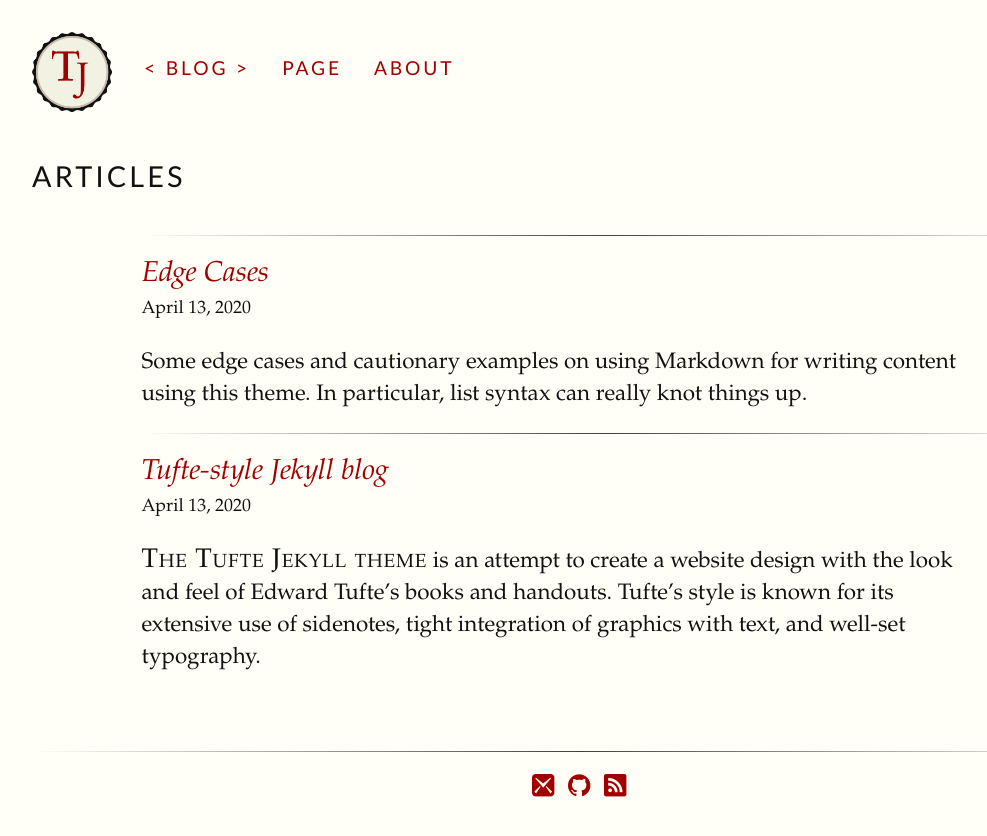
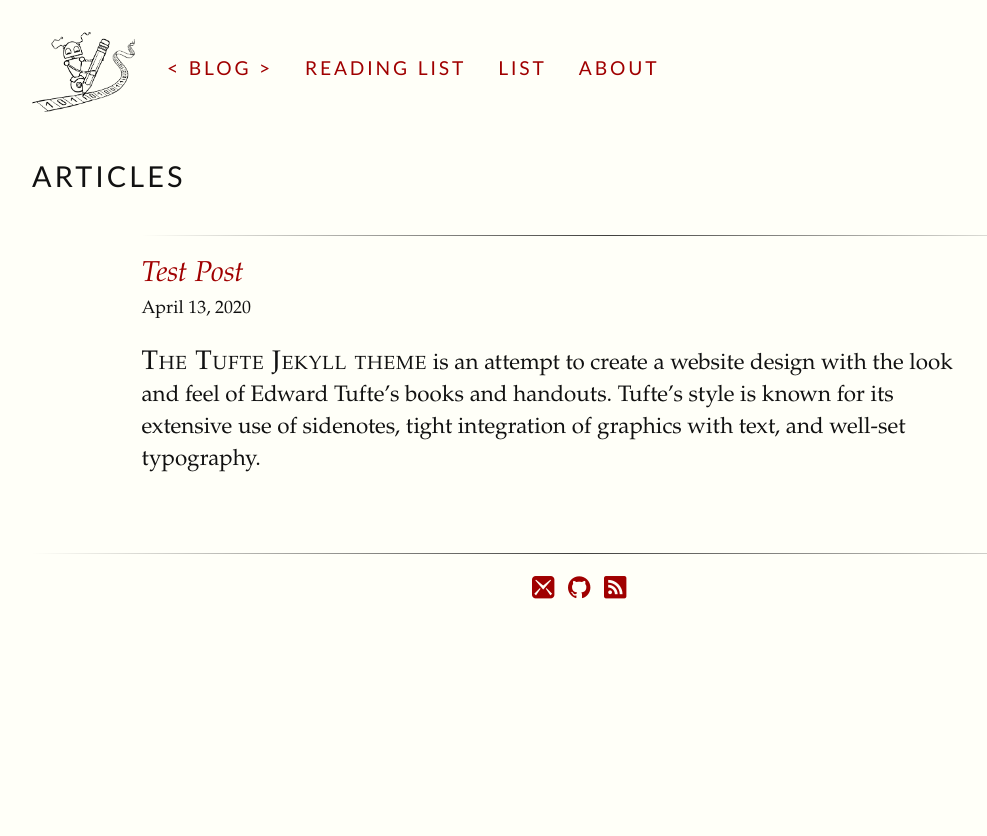
Before and after one commit to Groverkss/groverkss.github.io, a Jekyll site: the page built from index.html, in a window 1280 px wide. Shown: the top 836 px of the page, without its empty margins (32-1019 px from the left). Built offline with Jekyll 4.4.1, drawn with Linux system fonts in a browser that asks for light colours; some web fonts are replaced; some of the changed lines change nothing that is shown.

Commit message:
New content

````diff
--- a/_config.yml
+++ b/_config.yml
@@ -1,4 +1,5 @@
-baseurl: https://groverkss.github.io
+# baseurl: https://groverkss.github.io
+baseurl:
 title: Blog
 author: Kunwar Shaanjeet Singh Groverk
 simple_search: http://google.com/search
--- a/_includes/header.html
+++ b/_includes/header.html
@@ -1,7 +1,7 @@
 <!--- Header and nav template site-wide -->
 <header>
     <nav class="group">
-	<a href="{{site.baseurl}}/"><img class="badge" src="{{site.baseurl}}/assets/img/badge_1.png" alt="CH"></a>
+	<a href="{{site.baseurl}}/"><img class="badge" src="{{site.baseurl}}/assets/img/badge_turing.png" alt="CH"></a>
 	{% for node in site.pages %}
 		{% unless node.nav_exclude %}
 		    {% if page.url == node.url %}
--- a/_posts/2020-04-13-Edge-Cases.md
+++ /dev/null
@@ -1,169 +0,0 @@
----
-layout: post
-title:  "Edge Cases"
-date:   2020-04-13 17:04:01
-categories: post
----
-Some edge cases and cautionary examples on using Markdown for writing content using this theme. In particular, list syntax can really knot things up.
-<!--more-->
-
-### Mathjax improperly parsing greater and less than and ampersands inside blocks
-
-The mathjax HTML ```<head>``` scripts have been modified to properly render block style mathjax expressions inside a ```$$ ... $$``` set of character pairs,
-using the standard Kramdown parser. Some examples sent to me by Quxiaofeng are now parsing correctly, I believe.
-
-This code:
-
-```latex
-$$
-  D = \left(\begin{matrix}
-  1 & -1 & & & & \\
-  &    & \cdots &   & \\
-  &    &        & 1 & -1
- \end{matrix}
- \right)
-$$
-```
-yields this:
-
-$$
-D = \left(\begin{matrix}
-  1 & -1 & & & & \\
-  &    & \cdots &   & \\
-  &    &        & 1 & -1
-\end{matrix}
-\right)
-$$
-
-Other examples from the [wikia Tex reference](http://latex.wikia.com/wiki/Matrix_environments):
-
-$$
-\begin{matrix}
-\alpha& \beta^{*}\\
-\gamma^{*}& \delta
-\end{matrix}
-$$
-
-
-$$
-\begin{bmatrix}
-\alpha& \beta^{*}\\
-\gamma^{*}& \delta
-\end{bmatrix}
-$$
-
-$$
-\begin{Bmatrix}
-\alpha& \beta^{*}\\
-\gamma^{*}& \delta
-\end{Bmatrix}
-$$
-
-$$
-\begin{vmatrix}
-\alpha& \beta^{*}\\
-\gamma^{*}& \delta
-\end{vmatrix}
-$$
-
-$$
-\begin{Vmatrix}
-\alpha& \beta^{*}\\
-\gamma^{*}& \delta
-\end{Vmatrix}
-$$
-
-$$
-\begin{Vmatrix}
-\alpha& \beta^{*}\\
-\gamma^{*}& \delta
-\end{Vmatrix}
-$$
-
-However, a problem still exists for inline matrix notation, from an example [here](https://en.wikibooks.org/wiki/LaTeX/Mathematics#Matrices_in_running_text):
-
-A matrix in text must be set smaller: $$ \bigl(\begin{smallmatrix}a & b \\ c & d\end{smallmatrix} \bigr) $$ to not increase leading in a portion of text. The way this inline matrix is written is: ```$$ \bigl(\begin{smallmatrix}a & b \\ c & d\end{smallmatrix} \bigr) $$```
-
-## Edge Case 1 from Quxiaofeng:
-
-### No blank lines between Markdown list items
-
-The issue arises when sidenotes and marginnotes are put into list items.  As mentioned in the main documentation page, lists can be problematic not only for semantic clarity, but also because they can creating formatting issues. For example:
-
-### Related algorithms
-
-+ Split Bregman iteration {% sidenote 1 'Goldstein, T. and Osher, S. (2009). The split Bregman method for l1-regularized problems. SIAM J. Img. Sci., 2:323-343.' %}
-+ Dykstra's alternating projection algorithm {% sidenote 2 'Dykstra, R. L. (1983). An algorithm for restricted least squares regression. J. Amer. Statist. Assoc., 78(384):837-842.' %}
-+ Proximal point algorithm applied to the dual
-+ Numerous applications in statistics and machine learning: lasso, gen. lasso, graphical lasso, (overlapping) group lasso, ...
-+ Embraces distributed computing for big data {% sidenote 3 'Boyd, S., Parikh, N., Chu, E., Peleato, B., and Eckstein, J. (2011). Distributed optimization and statistical learning via the alternating direction method of multipliers. Found. Trends Mach. learn., 3(1):1-122.' %}
-
-### Why this matters
-
-Notice how the sidenotes display properly, but the fact that sidenotes have more display 'volume' than the list items themselves causes a horizontal mismatch between the sidenote item's number and its corresponding list item.
-
-Please note that there must be *no blank lines between your list items*. This is due to a really strange thing about the Jekyll Markdown engine I have never noticed before. If you have a list, and you put a blank line between the items like this:
-
-```
-  + list item 1
-
-  + list item 2
-```
-
-It will create an html tag structure like this:
-
-```
-<ul>
-   <li>
-      <p>list item 1</p>
-  </li>
-  <li>
-      <p>list item 2</p>
-   </li>
-</ul>
-```
-Which *totally* goofs up the layout CSS.
-
-However, if your Markdown is this:
-
-```
-    + list item 1
-    + list item 2
-```
-
-It will create a tag structure like this:
-
-```
-<ul>
-   <li>list item 1</li>
-   <li>list item 2</li>
-</ul>
-```
-
-Here is the same content as above, with a blank line separating the list items. Notice how the sidenotes get squashed into the main content area:
-
-
-### Remarks on ADMM version 2 - **one blank line** between Markdown list items
-
-Related algorithms
-
-+ Split Bregman iteration {% sidenote 1 'Goldstein, T. and Osher, S. (2009). The split Bregman method for l1-regularized problems. SIAM J. Img. Sci., 2:323-343.' %}
-
-+ Dykstra's alternating projection algorithm {% sidenote 2 'Dykstra, R. L. (1983). An algorithm for restricted least squares regression. J. Amer. Statist. Assoc., 78(384):837-842.' %}
-
-+ Proximal point algorithm applied to the dual
-
-+ Numerous applications in statistics and machine learning: lasso, gen. lasso, graphical lasso, (overlapping) group lasso, ...
-<br>
-<br>
-<br>
-<br>
-
-### Liquid tag parsing strangeness
-
-Example of the proper way to write an url inside a *Liquid* full-width image tag.
-
-This code: ```{{ '{% fullwidth "assets/img/rhino.png" "Tuftes pet rhino (via <a href=\"//www.edwardtufte.com/tufte/\">Edward Tufte</a>)" ' }} %}```
-
-produces the following image with a title. Notice that I have had to escape the double quotes in the HTML with a backslash. Also, the example above leaves out the single quote in 'Tufte's" because of the topsy-turvy way that you have to escape the escapes in code sections that are used for illustrative purposes in this text. Bottom line is that there are occasionally some odd interactions between the Markdown parser, custom *Liquid* tags and HTML.
-{% fullwidth "assets/img/rhino.png" "Tufte's pet rhino (via <a href=\"//www.edwardtufte.com/tufte/\">Edward Tufte</a>)" %}
--- a/_posts/2020-04-13-tufte-style-jekyll-blog.md
+++ b/_posts/2020-04-13-Test-Post.md
@@ -1,11 +1,12 @@
 ---
 layout: post
-title:  "Tufte-style Jekyll blog"
-date:   2020-04-13 09:46:04
-categories: jekyll css
+title:  Test Post
+date:   2020-04-13 17:04:01
+categories: post
 ---
+{% newthought 'The Tufte Jekyll theme' %} is an attempt to create a website design with the look and feel of Edward Tufte's books and handouts. Tufte’s style is known for its extensive use of sidenotes, tight integration of graphics with text, and well-set typography.
 
-{% newthought 'The Tufte Jekyll theme' %} is an attempt to create a website design with the look and feel of Edward Tufte's books and handouts. Tufte’s style is known for its extensive use of sidenotes, tight integration of graphics with text, and well-set typography.<!--more--> The idea for this project is essentially cribbed wholesale from Tufte and R Markdown's Tufte Handout format{% sidenote 'One' 'See [tufte-latex.github.io/tufte-latex/](https://tufte-latex.github.io/tufte-latex/) and [rmarkdown.rstudio.com/tufte_handout_format](http://rmarkdown.rstudio.com/tufte_handout_format.html)' %} This page is an adaptation of the [Tufte Handout PDF](http://rmarkdown.rstudio.com/examples/tufte-handout.pdf).
+<!--more--> The idea for this project is essentially cribbed wholesale from Tufte and R Markdown's Tufte Handout format{% sidenote 'One' 'See [tufte-latex.github.io/tufte-latex/](https://tufte-latex.github.io/tufte-latex/) and [rmarkdown.rstudio.com/tufte_handout_format](http://rmarkdown.rstudio.com/tufte_handout_format.html)' %} This page is an adaptation of the [Tufte Handout PDF](http://rmarkdown.rstudio.com/examples/tufte-handout.pdf).
 
 ## Jekyll customizations
 
--- a/about/index.md
+++ b/about/index.md
@@ -3,10 +3,6 @@
 title: About
 ---
 
-The *Tufte-Jekyll* theme is a natural extension of the work done by [Edward Tufte](https://github.com/edwardtufte/tufte-css) and his collaborators on Github who created a CSS file that allows web writers to use the same simple and elegant style employed in his published materials.
+Hi, I'm Kunwar :)
 
-To incorporate these styles into a Jekyll theme, I have made some very slight modifications that attempt to maintain the feel of the CSS styles in his Github repo.
-
-Note that this is a full-width layout. This was accomplished by including ```layout: full-width``` in the YAML front matter for this page. Keep in mind that all the Tufte-Jekyll sidenote and marginnote goodness will not work on full-width layouts!
-
-You can find the source code for Jekyll at [github.com/jekyll/jekyll](https://github.com/jekyll/jekyll).
+This site is under construction :(
--- /dev/null
+++ b/list/index.md
@@ -0,0 +1,4 @@
+---
+layout: post
+title: List
+---
--- a/page/index.md
+++ /dev/null
@@ -1,31 +0,0 @@
----
-layout: post
-title: page
----
-{% newthought 'In this first iteration'%} of the *Tufte-Jekyll* theme, a post and a page have exactly the same layout. That means that all the typographic and structural details are identical between the two.
-
-## Pages and Posts
-
-Jekyll provides for both pages and posts in its default configuration. I have left this as-is.
-
-### Posts
-
-Conceptually, posts are for recurring pieces of similar content such as might be found in a typical blog entry. Post content all sits in a folder named ```_posts``` and files are created in this folder{% sidenote 1 'Yes, a page has essentially the same old shit as a post'%} that are names with a date pre-pended to the title of the post. For instance ```2105-02-20-this-is-a-post.md``` is a perfectly valid post filename.
-
-Posts will always have a section above the content itself consisting of YAML front matter, which is meta-data information about the post. Minimally, a post title must always be present for it to be processed properly.
-
-```
----
-Title: Some Title
----
-## Content
-
-Markdown formatted content *here*.
-```
-
-
-### Pages
-
-Pages are any HTML documents *or* Markdown documents with YAML front matter that are then converted to content. Page material is more suited to static, non-recurring types of content. Like this
-
-I am not going to re-write the Jekyll documentation. Read it and you will figure out how the site is structured.
--- /dev/null
+++ b/readinglist/index.md
@@ -0,0 +1,4 @@
+---
+layout: post
+title: Reading List
+---
````
Also changed, not shown: assets/img/badge_turing.png (added).
